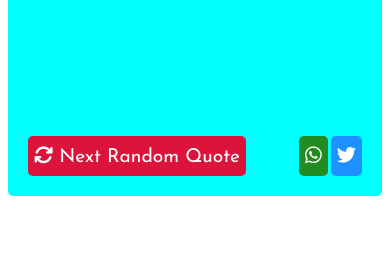
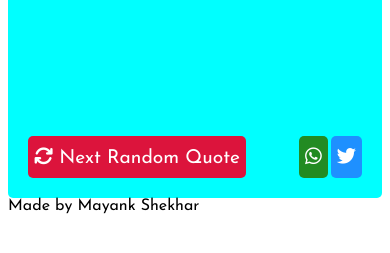
Before and after one commit to mayankshekhar03/random-pro-quotes, a plain HTML site: page index.html in a window 390 px wide. Shown: the part 137-390 px from the top of the page. Drawn offline with nearby package versions, Linux system fonts and the light colour scheme; no server answers.

Commit message:
making final changes

```diff
--- a/index.html
+++ b/index.html
@@ -19,5 +19,6 @@
         <button id = 'tweet' class = 'fa fa-twitter'></button>
         <button id = 'wa' class = 'fa fa-whatsapp'></button>
     </div>
+    <span class = 'footer'>Made by Mayank Shekhar</span>
 </body>
 </html>
--- a/screets/index.css
+++ b/screets/index.css
@@ -42,7 +42,7 @@ h2 {
 }
 
 button {
-    height: 40px;
+    height: 42px;
     margin-top: 25px;
     color: white;
     background-color: crimson;
@@ -72,7 +72,8 @@ button:hover {
 }
 
 @media screen and (max-width: 999px) {
-    .main-box {
+.main-box {
+    margin: 0 auto;
     max-width: 720px;
     padding: 20px;
     border: none;
--- a/screets/index.js
+++ b/screets/index.js
@@ -52,6 +52,9 @@ $(document).ready(function() {
         window.location.href = whatsapp_url;
 
      }
+        else{
+            alert("This feature is only available on a smartphone with WhatsApp.");
+        }
 
   });
 
```
